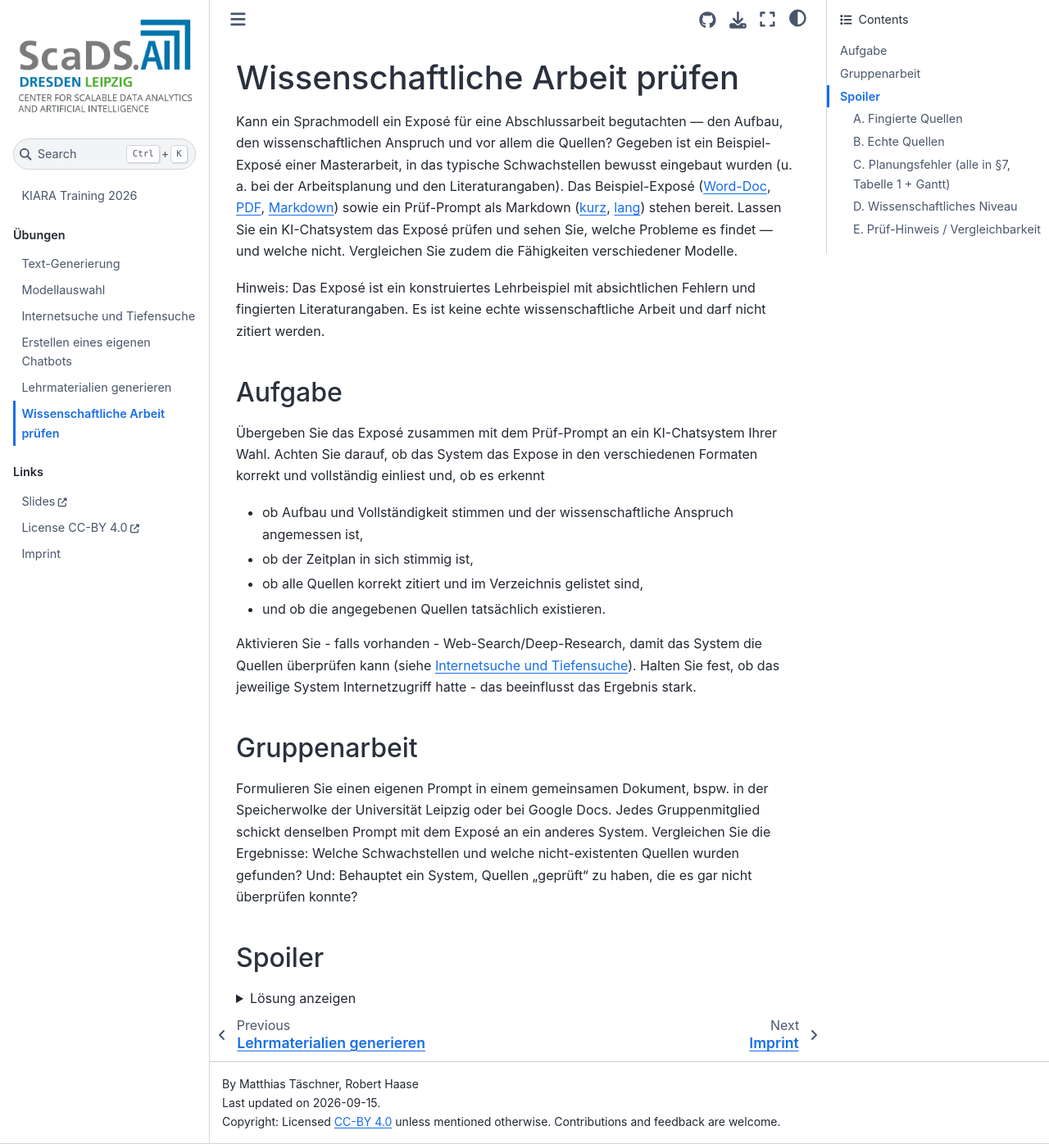
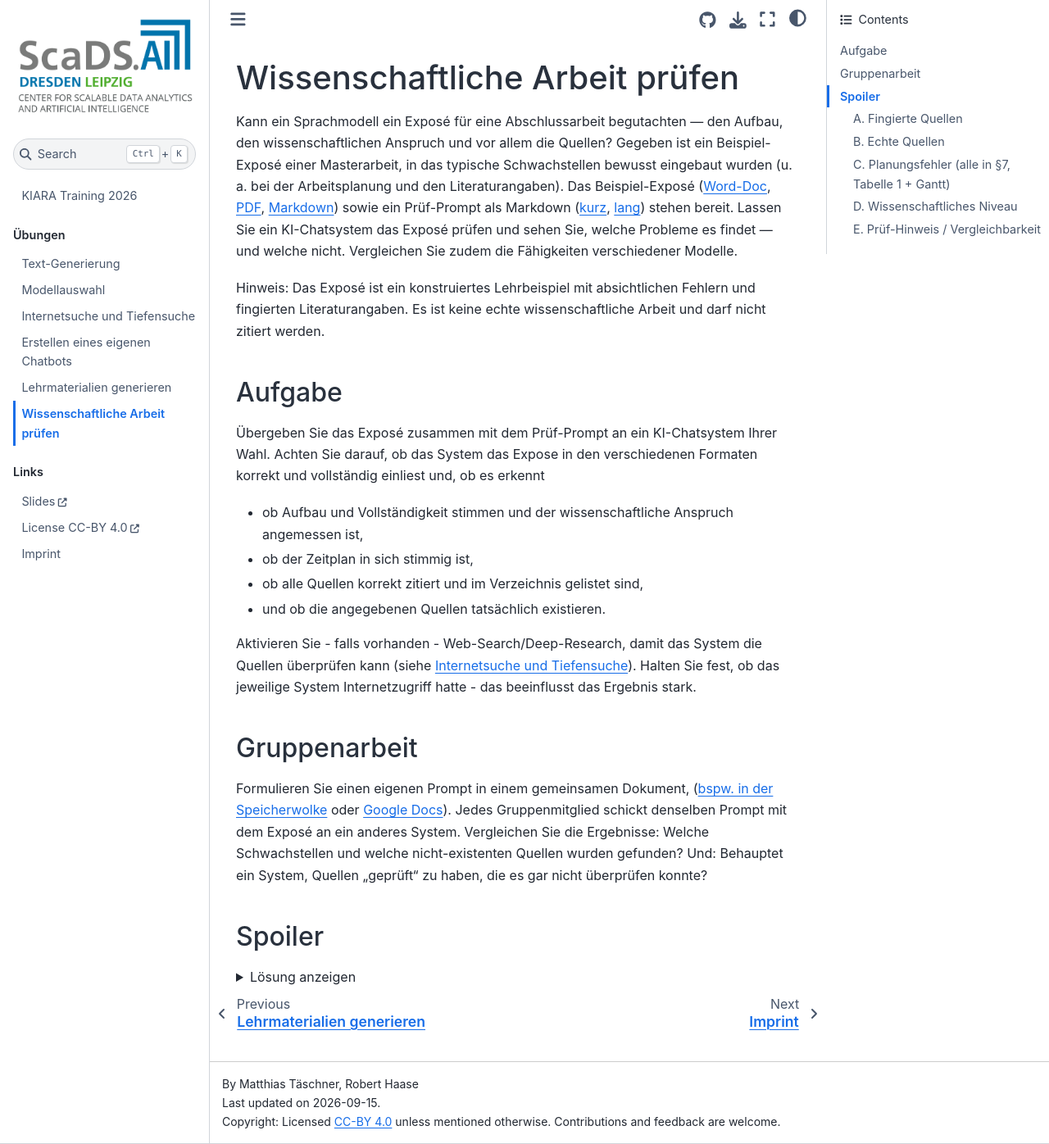
Before and after one commit to ScaDS/kiara-training-2026, a Jupyter Book: the page built from docs/exercises/expose_pruefen.md, in a window 1280 px wide and 1396 px high. Shown: the whole window at 82% size. Built offline with Jupyter Book 1.0.4 settings and Sphinx 7.4.7 and the Sphinx Book theme 1.1.4, drawn with Linux system fonts in a browser that asks for light colours.

Commit message:
added links

```diff
--- a/docs/_toc.yml
+++ b/docs/_toc.yml
@@ -16,7 +16,7 @@ parts:
 
   - caption: Links
     chapters:
-    - url: https://doi.org/10.5281/zenodo.20825670
+    - url: https://doi.org/10.5281/zenodo.22764836
       title: Slides
     - url: https://creativecommons.org/licenses/by/4.0/
       title: License CC-BY 4.0
--- a/docs/exercises/expose_pruefen.md
+++ b/docs/exercises/expose_pruefen.md
@@ -17,7 +17,7 @@ Aktivieren Sie - falls vorhanden - Web-Search/Deep-Research, damit das System di
 
 ## Gruppenarbeit
 
-Formulieren Sie einen eigenen Prompt in einem gemeinsamen Dokument, bspw. in der Speicherwolke der Universität Leipzig oder bei Google Docs. Jedes Gruppenmitglied schickt denselben Prompt mit dem Exposé an ein anderes System. Vergleichen Sie die Ergebnisse: Welche Schwachstellen und welche nicht-existenten Quellen wurden gefunden? Und: Behauptet ein System, Quellen „geprüft“ zu haben, die es gar nicht überprüfen konnte?
+Formulieren Sie einen eigenen Prompt in einem gemeinsamen Dokument, ([bspw. in der Speicherwolke](https://speicherwolke.uni-leipzig.de/index.php/login) oder [Google Docs](https://docs.google.com/)). Jedes Gruppenmitglied schickt denselben Prompt mit dem Exposé an ein anderes System. Vergleichen Sie die Ergebnisse: Welche Schwachstellen und welche nicht-existenten Quellen wurden gefunden? Und: Behauptet ein System, Quellen „geprüft“ zu haben, die es gar nicht überprüfen konnte?
 
 ## Spoiler
 
```
